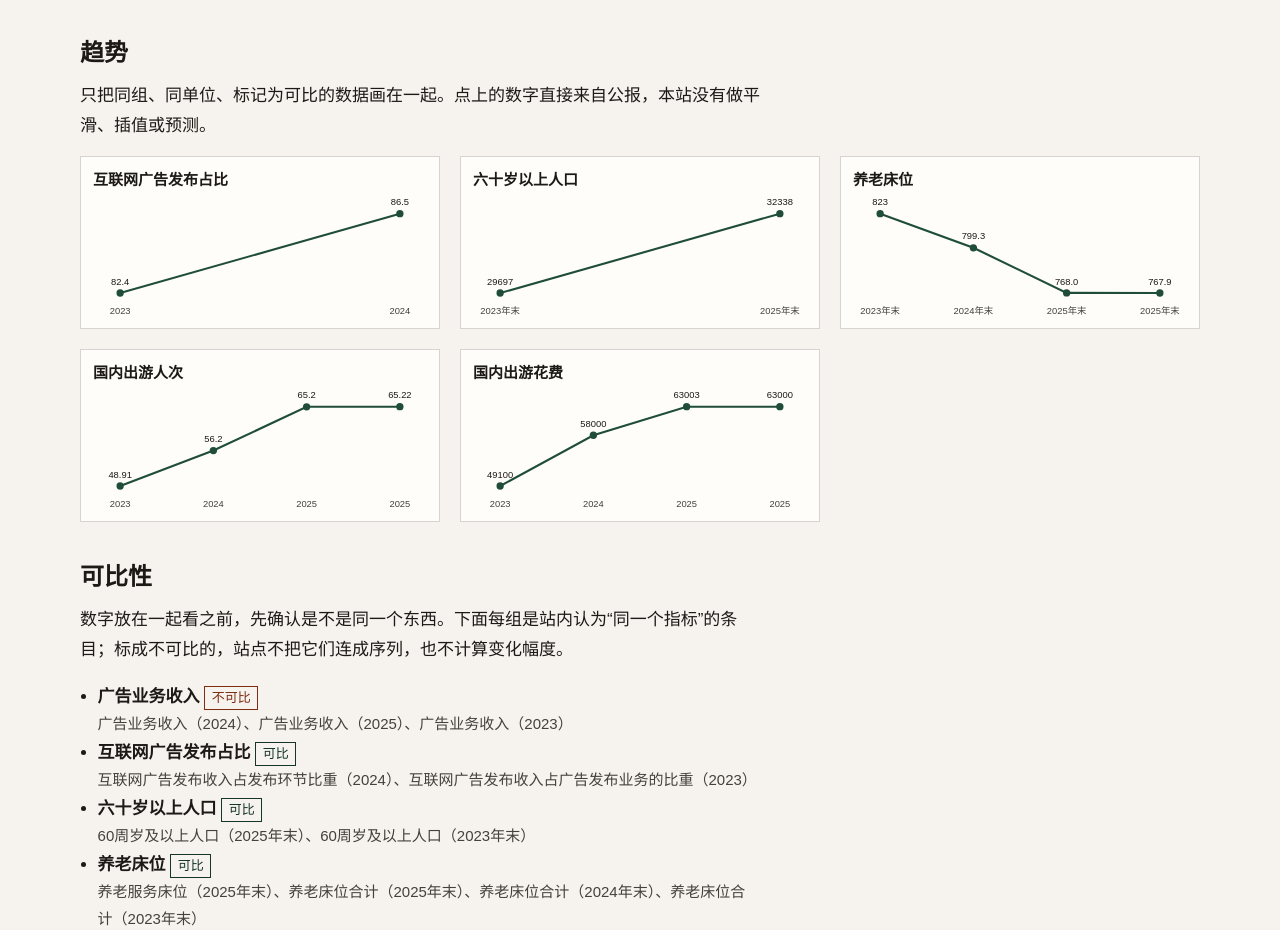
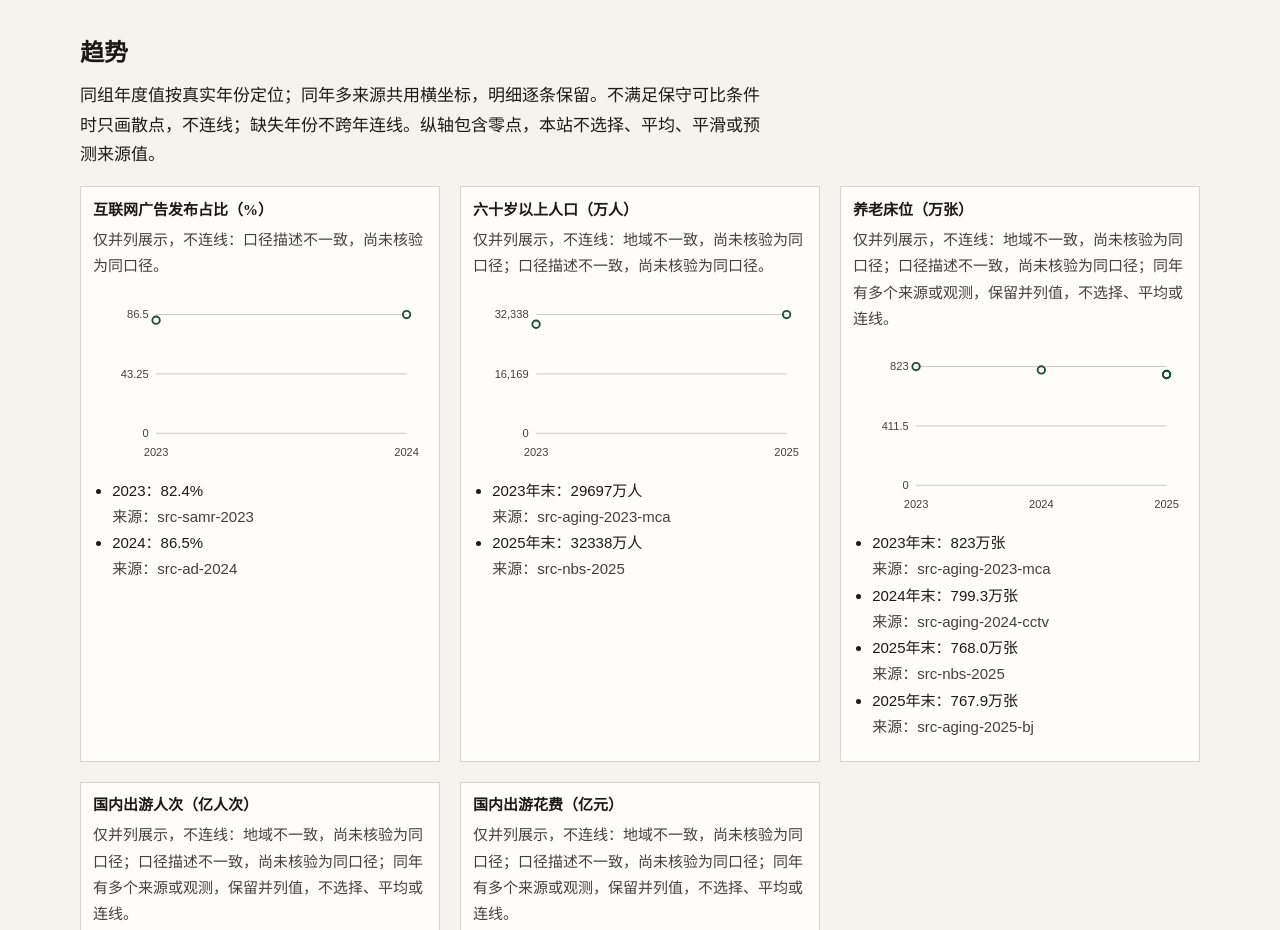
Before and after one commit to runchengxie/career-industry-guide, an Astro site: page /data in a window 1280 px wide. Shown: the part 5596-6526 px from the top of the page. Built offline with nearby package versions, Linux system fonts and the light colour scheme; Astro itself is replaced by a stand-in of ours.

Commit message:
fix: preserve source ambiguity and real years in trend charts

```diff
--- a/src/components/TrendChart.astro
+++ b/src/components/TrendChart.astro
@@ -1,56 +1,27 @@
 ---
 import { formatValue } from "../lib/format.ts";
-
-interface Point {
-  value: number;
-  label: string;
-  decimals: number;
-  group: boolean;
-}
-
-interface Props {
-  label: string;
-  unit: string | null;
-  points: Point[];
-}
-
-const { label, unit, points } = Astro.props;
-
-const width = 320;
-const height = 120;
-const padX = 26;
-const padTop = 16;
-const padBottom = 28;
-
-const values = points.map((point) => point.value);
-const min = Math.min(...values);
-const max = Math.max(...values);
-const span = max - min === 0 ? Math.max(Math.abs(max), 1) : max - min;
-const x = (index: number): number =>
-  points.length === 1 ? width / 2 : padX + (index * (width - padX * 2)) / (points.length - 1);
-const y = (value: number): number => padTop + (1 - (value - min) / span) * (height - padTop - padBottom);
-const path = points.map((point, index) => `${index === 0 ? "M" : "L"}${x(index)},${y(point.value)}`).join(" ");
-const summary = points
-  .map((point) => `${point.label} ${formatValue(point.value, unit, point.decimals, point.group)}`)
-  .join("，");
+import { chartGeometry, annualSegments } from "../lib/trend.ts";
+interface Point { value: number; year: number; label: string; decimals: number; group: boolean; id: string; sources: string; }
+interface Props { label: string; unit: string | null; points: Point[]; connect: boolean; reasons: string[]; }
+const { label, unit, points, connect, reasons } = Astro.props;
+const chart = chartGeometry(points);
+// Never bridge an unobserved year, even for an otherwise comparable group.
+const segments = annualSegments(chart.points, connect);
+const summary = points.map(p=>`${p.label} ${formatValue(p.value,unit,p.decimals,p.group)}（${p.sources}）`).join("，");
 ---
-
 <figure class="trend">
-  <figcaption>{label}</figcaption>
-  <svg viewBox={`0 0 ${width} ${height}`} role="img" aria-label={`${label}：${summary}`}>
-    <path d={path} fill="none" stroke="var(--pine)" stroke-width="2" />
-    {
-      points.map((point, index) => (
-        <>
-          <circle cx={x(index)} cy={y(point.value)} r="3.5" fill="var(--pine)" />
-          <text x={x(index)} y={y(point.value) - 8} text-anchor="middle" class="point-value">
-            {formatValue(point.value, null, point.decimals, point.group)}
-          </text>
-          <text x={x(index)} y={height - 8} text-anchor="middle" class="point-label">
-            {point.label}
-          </text>
-        </>
-      ))
-    }
+  <figcaption>{label}（{unit}）</figcaption>
+  <p class="field-note">{connect ? "同口径年度观测；缺年断线。" : `仅并列展示，不连线：${reasons.join("；")}。`}</p>
+  <svg viewBox={`0 0 ${chart.width} ${chart.height}`} role="img" aria-label={`${label}，纵轴含零点：${summary}`}>
+    {chart.ticks.map(t => <>
+      <line x1={chart.left} x2={chart.width-chart.right} y1={t.y} y2={t.y} stroke="var(--muted)" stroke-opacity="0.3" />
+      <text x={chart.left-8} y={t.y+4} text-anchor="end" class="point-label">{new Intl.NumberFormat("zh-CN", {maximumFractionDigits:2}).format(t.value)}</text>
+    </>)}
+    {segments.map(s=><path d={`M${s.a.x},${s.a.y} L${s.b.x},${s.b.y}`} fill="none" stroke="var(--pine)" stroke-width="2" />)}
+    {chart.points.map((p,i)=><circle cx={p.x} cy={p.y} r="4" fill="none" stroke="var(--pine)" stroke-width="2"><title>{points[i].label}：{formatValue(p.value,unit,points[i].decimals,points[i].group)}（{points[i].sources}）</title></circle>)}
+    {chart.years.map(p=><text x={p.x} y={chart.height-8} text-anchor="middle" class="point-label">{p.year}</text>)}
   </svg>
+  <ul class="trend-values">
+    {points.map(p=><li><span>{p.label}：{formatValue(p.value,unit,p.decimals,p.group)}</span> <span class="scope">来源：{p.sources}</span></li>)}
+  </ul>
 </figure>
--- a/src/lib/explore.ts
+++ b/src/lib/explore.ts
@@ -1,4 +1,5 @@
 import type { Dataset, Industry, Metric, MetricCategory } from "./types.ts";
+import { yearNumber } from "./trend.ts";
 import { metricCategories } from "./types.ts";
 
 export interface Summary {
@@ -96,6 +97,7 @@ export function labelGroups(metrics: Metric[]): { name: string; years: string[];
 export interface ComparisonGroup {
   name: string;
   comparable: boolean;
+  reasons: string[];
   metrics: Metric[];
 }
 
@@ -106,11 +108,33 @@ export function comparisonGroups(data: Dataset): ComparisonGroup[] {
     if (!metric.comparison) continue;
     const entry = groups.get(metric.comparison.group) ?? {
       name: metric.comparison.group,
-      comparable: metric.comparison.comparable,
+      comparable: false,
+      reasons: [],
       metrics: [],
     };
     entry.metrics.push(metric);
     groups.set(metric.comparison.group, entry);
   }
-  return [...groups.values()];
+  return [...groups.values()].map((entry) => {
+    const members = entry.metrics;
+    const reasons: string[] = [];
+    if (!members.every((m) => m.comparison?.comparable)) reasons.push("含明确不可比或可比性标记不一致的条目");
+    for (const [field, label] of [
+      ["unit", "单位"],
+      ["category", "分类"],
+      ["subjectId", "对象"],
+      ["geography", "地域"],
+      ["scope", "口径描述"],
+    ] as const) {
+      if (new Set(members.map((m) => m[field])).size > 1) reasons.push(`${label}不一致，尚未核验为同口径`);
+    }
+    if (new Set(members.map((m) => m.year?.endsWith("年末"))).size > 1) reasons.push("年度与年末时点不同，不直接连线");
+    const years = members.map((m) => yearNumber(m.year));
+    if (years.some((y) => y === null)) reasons.push("包含非年度或年份未明确的条目");
+    if (new Set(years).size < years.length) reasons.push("同年有多个来源或观测，保留并列值，不选择、平均或连线");
+    if (members.some((m) => m.availability !== "value" || m.value === null || !Number.isFinite(m.value)))
+      reasons.push("包含缺失或未核验数值");
+    if (members.length < 2) reasons.push("不足两个年度观测");
+    return { ...entry, comparable: reasons.length === 0, reasons };
+  });
 }
--- /dev/null
+++ b/src/lib/trend.ts
@@ -0,0 +1,40 @@
+/** Only annual and year-end observations have an unambiguous position on this axis. */
+export function yearNumber(label: string | null): number | null {
+  return label && /^\d{4}(年末)?$/.test(label) ? Number(label.slice(0, 4)) : null;
+}
+
+export function chartGeometry(points: { year: number; value: number }[]) {
+  const width = 360,
+    height = 180,
+    left = 68,
+    right = 22,
+    top = 20,
+    bottom = 32;
+  const years = [...new Set(points.map((p) => p.year))].sort((a, b) => a - b);
+  const min = Math.min(0, ...points.map((p) => p.value));
+  const max = Math.max(0, ...points.map((p) => p.value)) || (min === 0 ? 1 : 0);
+  const span = max - min;
+  const x = (year: number) =>
+    years.length < 2
+      ? (left + width - right) / 2
+      : left + ((year - years[0]) / (years[years.length - 1] - years[0])) * (width - left - right);
+  const y = (value: number) => top + ((max - value) / span) * (height - top - bottom);
+  return {
+    width,
+    height,
+    left,
+    right,
+    min,
+    max,
+    points: points.map((p) => ({ ...p, x: x(p.year), y: y(p.value) })),
+    years: years.map((year) => ({ year, x: x(year) })),
+    ticks: [min, (min + max) / 2, max].map((value) => ({ value, y: y(value) })),
+  };
+}
+
+/** Missing years and duplicate years must never become synthetic line segments. */
+export function annualSegments<T extends { year: number }>(points: T[], connect: boolean) {
+  return connect
+    ? points.slice(1).flatMap((p, i) => (p.year - points[i].year === 1 ? [{ a: points[i], b: p }] : []))
+    : [];
+}
--- a/src/pages/data.astro
+++ b/src/pages/data.astro
@@ -6,6 +6,7 @@ import { formatMetric } from "../lib/format.ts";
 import { comparisonGroups, dataMatrix, labelGroups, metricsByIndustry, summarize } from "../lib/explore.ts";
 import { metricCategories } from "../lib/types.ts";
 import { natureLabel, verificationLabel } from "../lib/labels.ts";
+import { yearNumber } from "../lib/trend.ts";
 import { loadDataset } from "../lib/load.ts";
 
 const data = loadDataset();
@@ -14,7 +15,7 @@ const matrix = dataMatrix(data);
 const comparisonSets = comparisonGroups(data);
 const byYear = (a: string, b: string): number => a.localeCompare(b, "zh-CN", { numeric: true });
 const trendSets = comparisonSets
-  .filter((set) => set.comparable)
+  .filter((set) => set.metrics.every((m) => m.comparison?.comparable && m.availability === "value" && yearNumber(m.year) !== null) && new Set(set.metrics.map((m) => m.unit)).size === 1)
   .map((set) => ({
     ...set,
     points: set.metrics
@@ -23,6 +24,9 @@ const trendSets = comparisonSets
       .sort((a, b) => byYear(a.year ?? "", b.year ?? ""))
       .map((metric) => ({
         value: metric.value as number,
+        year: yearNumber(metric.year)!,
+        id: metric.id,
+        sources: metric.sourceIds.join("、"),
         label: metric.year ?? "—",
         decimals: metric.decimals,
         group: metric.group,
@@ -256,12 +260,12 @@ const files = [
 
   <Section id="trend" title="趋势">
     <p>
-      只把同组、同单位、标记为可比的数据画在一起。点上的数字直接来自公报，本站没有做平滑、插值或预测。
+      同组年度值按真实年份定位；同年多来源共用横坐标，明细逐条保留。不满足保守可比条件时只画散点，不连线；缺失年份不跨年连线。纵轴包含零点，本站不选择、平均、平滑或预测来源值。
     </p>
     <div class="trends">
       {
         trendSets.map((set) => (
-          <TrendChart label={set.name} unit={set.metrics[0]?.unit ?? null} points={set.points} />
+          <TrendChart label={set.name} unit={set.metrics[0]?.unit ?? null} points={set.points} connect={set.comparable} reasons={set.reasons} />
         ))
       }
     </div>
@@ -277,8 +281,9 @@ const files = [
           <li>
             <strong>{group.name}</strong>{" "}
             <span class={`state ${group.comparable ? "state-tracked" : "state-missing"}`}>
-              {group.comparable ? "可比" : "不可比"}
+              {group.comparable ? "满足保守连线条件" : "不连线，需核验"}
             </span>
+            <span class="scope">{group.reasons.join("；")}</span>
             <span class="scope">
               {group.metrics.map((metric) => `${metric.name}（${metric.year ?? "—"}）`).join("、")}
             </span>
--- a/src/styles/global.css
+++ b/src/styles/global.css
@@ -434,7 +434,7 @@ details.meta summary:hover { color: var(--pine-dark); }
 }
 .trend svg { width: 100%; height: auto; display: block; }
 .trend .point-value { font-size: 9px; fill: var(--ink); }
-.trend .point-label { font-size: 9px; fill: var(--muted); }
+.trend .point-label { font-size: 12px; fill: var(--muted); }
 
 .state {
   display: inline-block;
@@ -522,3 +522,5 @@ details.meta summary:hover { color: var(--pine-dark); }
   .section { break-inside: avoid; }
   .compare tr { break-inside: avoid; }
 }
+
+.trend-values { padding-left: 1.2rem; font-size: var(--text-sm); overflow-wrap: anywhere; }
```
Also changed, not shown: tests/trend.test.ts (added, +75 -0 lines).
